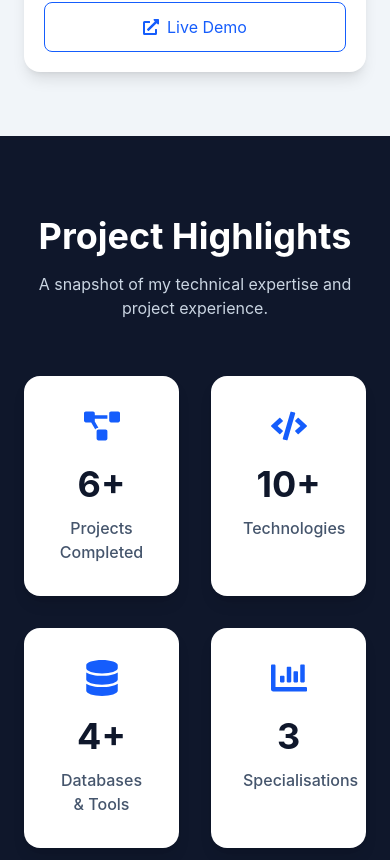
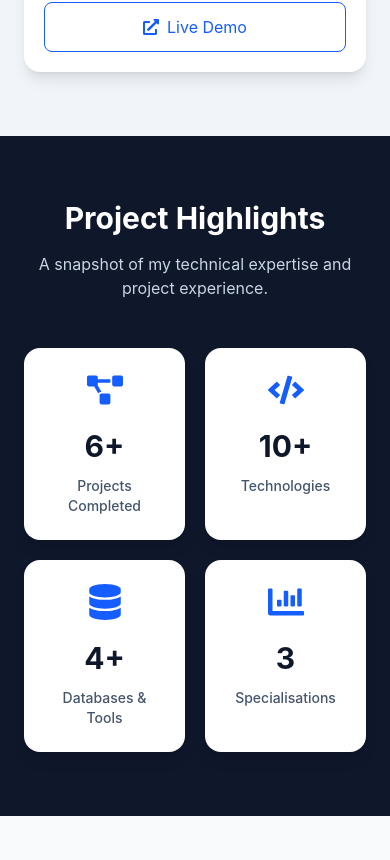
Before and after one commit to BonoloLekay/Bonolo-Portfolio, a React (Vite) app: page / in a window 390 px wide. Shown: the part 7544-8404 px from the top of the page. Built offline with nearby package versions, Linux system fonts and the light colour scheme.

Commit message:
feat: improve Statistics section responsiveness

```diff
--- a/src/components/Statistics/Statistics.jsx
+++ b/src/components/Statistics/Statistics.jsx
@@ -30,31 +30,35 @@ function Statistics() {
   ];
 
   return (
-    <section id="statistics" className="py-20 bg-slate-900">
+    <section id="statistics" className="py-16 md:py-20 bg-slate-900">
       <div className="max-w-7xl mx-auto px-6">
-        <div className="text-center mb-14">
-          <h2 className="text-4xl font-bold text-white">
+        {/* Heading */}
+        <div className="text-center mb-12 md:mb-14">
+          <h2 className="text-3xl md:text-4xl font-bold text-white">
             Project Highlights
           </h2>
 
-          <p className="mt-4 text-slate-300">
+          <p className="mt-4 text-base md:text-lg text-slate-300 max-w-2xl mx-auto">
             A snapshot of my technical expertise and project experience.
           </p>
         </div>
 
-        <div className="grid grid-cols-2 md:grid-cols-4 gap-8">
+        {/* Statistics */}
+        <div className="grid grid-cols-2 lg:grid-cols-4 gap-5 md:gap-8">
           {stats.map((stat) => (
             <div
               key={stat.title}
-              className="bg-white rounded-2xl p-8 text-center shadow-lg hover:-translate-y-2 transition duration-300"
+              className="bg-white rounded-2xl p-6 md:p-8 text-center shadow-lg hover:shadow-2xl hover:-translate-y-2 transition-all duration-300"
             >
               <div className="flex justify-center">{stat.icon}</div>
 
-              <h3 className="text-4xl font-bold text-slate-900 mt-5">
+              <h3 className="text-3xl md:text-4xl font-bold text-slate-900 mt-5">
                 {stat.number}
               </h3>
 
-              <p className="mt-3 text-slate-600 font-medium">{stat.title}</p>
+              <p className="mt-3 text-sm md:text-base text-slate-600 font-medium">
+                {stat.title}
+              </p>
             </div>
           ))}
         </div>
```
